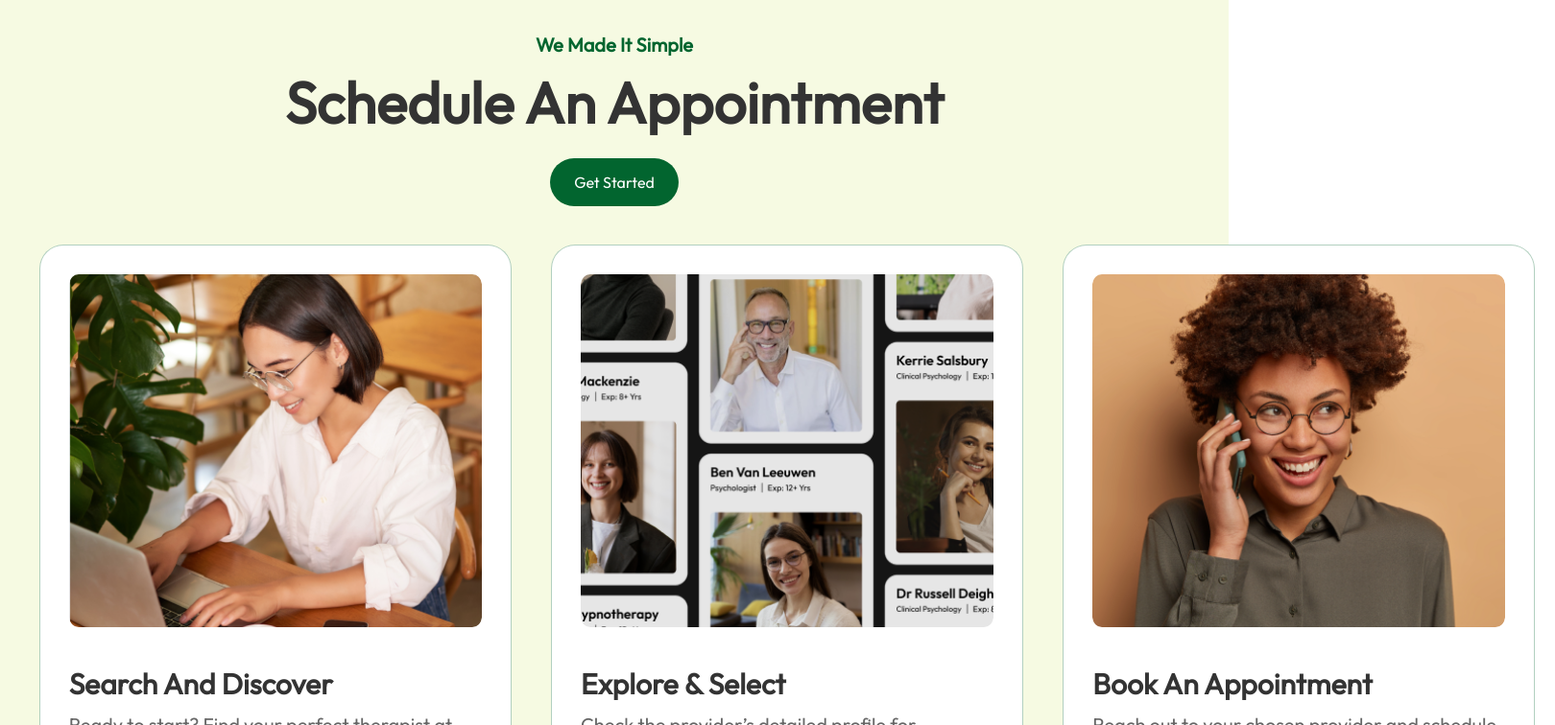
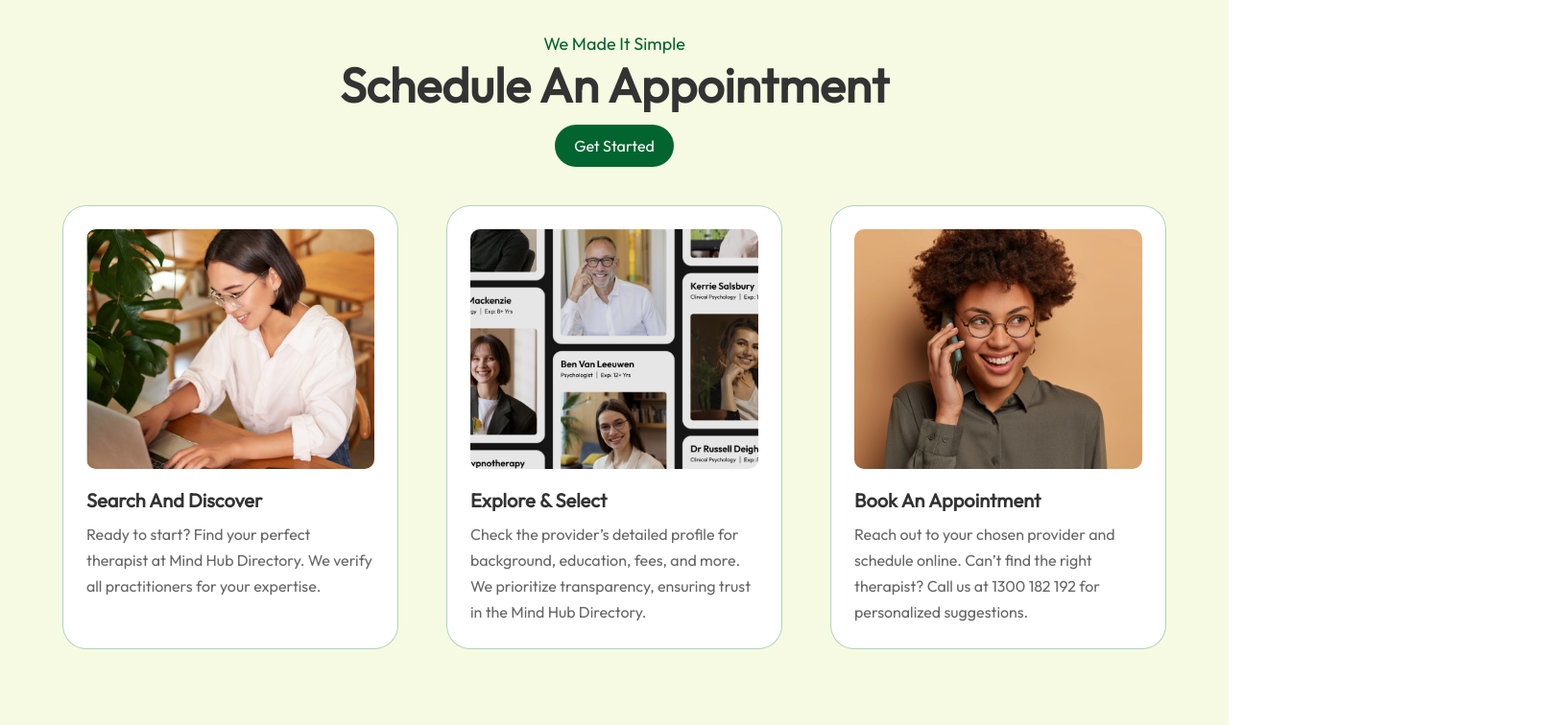
Before and after one commit to vidwanns/my_mind_hub, a Next.js app: page / in a window 1280 px wide. Shown: the part 4880-5636 px from the top of the page at 96% size, 1620 px wide, since content can reach past the window. Built offline with nearby package versions, Linux system fonts and the light colour scheme.

Commit message:
sixth lap

```diff
--- a/src/components/home/sixthSection.js
+++ b/src/components/home/sixthSection.js
@@ -28,8 +28,8 @@ const SixthSection = () => {
 
   return (
     <section className="sixth-section">
-      <h3 className="section-subheading">We Made It Simple</h3>
-      <h2 className="section-heading">Schedule An Appointment</h2>
+      <p className="section-subheading">We Made It Simple</p>
+      <p className="section-heading">Schedule An Appointment</p>
       <button className="sixth_cta-button">Get Started</button>
 
       <div className="card-container">
@@ -37,7 +37,7 @@ const SixthSection = () => {
           <div className="info-card" key={card.id}>
             <img src={card.image} alt={card.title} className="card-image" />
             <div className="card-text">
-              <h4 className="card-title">{card.title}</h4>
+              <p className="card-title">{card.title}</p>
               <p className="card-description">{card.description}</p>
             </div>
           </div>
--- a/src/styles/home-css/fifthSection.css
+++ b/src/styles/home-css/fifthSection.css
@@ -142,8 +142,6 @@
     width: 100%;
     height: auto;
   }
-
-
 }
 
 @media only screen and (max-width: 1200px) {
--- a/src/styles/home-css/sixthSection.css
+++ b/src/styles/home-css/sixthSection.css
@@ -89,3 +89,46 @@
   color: #666;
   line-height: 27px;
 }
+
+@media only screen and (max-width: 1700px) {
+  .card-container {
+    width: 1200px;
+  }
+
+  .section-subheading {
+    font-size: 18px;
+    margin-bottom: 0;
+  }
+
+  .section-heading {
+    font-size: 50px;
+    margin-bottom: 10px;
+    font-weight: bold;
+  }
+
+  .info-card {
+    width: 350px;
+    height: auto;
+    padding: 24px;
+  }
+
+  .card-image {
+    height: 250px;
+  }
+
+  .card-text {
+    padding-top: 20px;
+  }
+
+  .card-title {
+    font-size: 20px;
+  }
+
+  .card-description {
+    font-size: 16px;
+  }
+
+  .sixth_cta-button {
+    padding: 12px 20px;
+  }
+}
```
